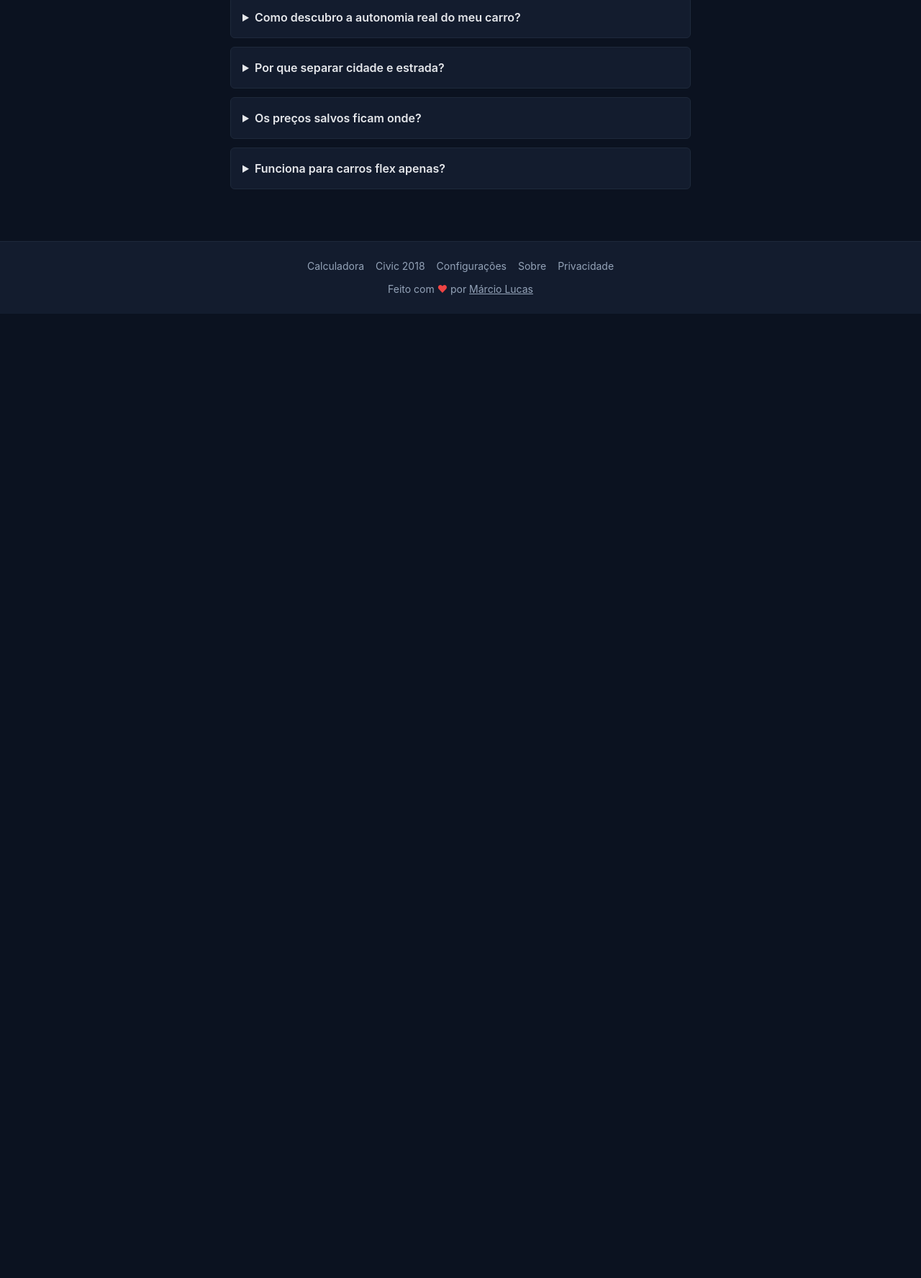
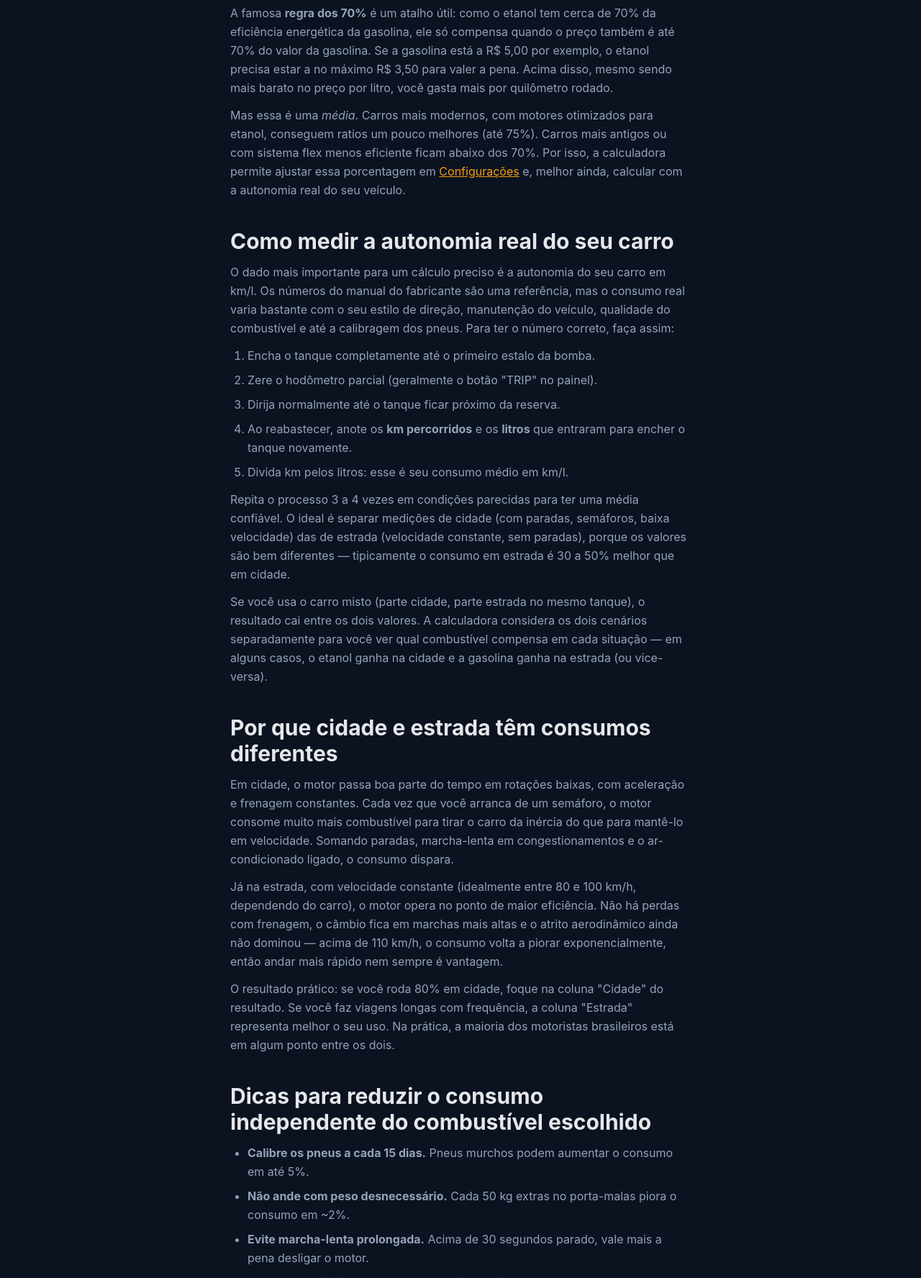
Before and after one commit to marciioluucas/marciioluucas.github.io, an Astro site: page / in a window 1280 px wide. Shown: the part 1024-2800 px from the top of the page at 72% size. Before the commit the page ends 1460 px from the top, so only its background shows below. Built offline with nearby package versions, Linux system fonts and the light colour scheme; Astro itself is replaced by a stand-in of ours.

Commit message:
feat: add educational content for adsense compliance and seo

```diff
--- /dev/null
+++ b/src/components/EducationalContent.astro
@@ -0,0 +1,112 @@
+---
+---
+<article class="container-app mt-12 space-y-10 text-base leading-relaxed">
+  <section>
+    <h2 class="text-2xl font-bold sm:text-3xl">Como saber se o etanol vale a pena</h2>
+    <p class="mt-3 text-muted">
+      A pergunta mais comum em qualquer posto de combustível é: <strong>etanol ou gasolina?</strong>
+      A resposta certa não é universal — depende do preço do dia, do seu carro e até de
+      onde você dirige (cidade ou estrada). Esta calculadora resolve essa dúvida em segundos
+      usando os números que importam: o quanto seu carro roda com cada combustível e quanto
+      cada um custa.
+    </p>
+    <p class="mt-3 text-muted">
+      A famosa <strong>regra dos 70%</strong> é um atalho útil: como o etanol tem cerca de
+      70% da eficiência energética da gasolina, ele só compensa quando o preço também é
+      até 70% do valor da gasolina. Se a gasolina está a R$ 5,00 por exemplo, o etanol
+      precisa estar a no máximo R$ 3,50 para valer a pena. Acima disso, mesmo sendo mais
+      barato no preço por litro, você gasta mais por quilômetro rodado.
+    </p>
+    <p class="mt-3 text-muted">
+      Mas essa é uma <em>média</em>. Carros mais modernos, com motores otimizados para etanol,
+      conseguem ratios um pouco melhores (até 75%). Carros mais antigos ou com sistema flex
+      menos eficiente ficam abaixo dos 70%. Por isso, a calculadora permite ajustar essa
+      porcentagem em <a class="text-primary underline" href="/configuracoes">Configurações</a>
+      e, melhor ainda, calcular com a autonomia real do seu veículo.
+    </p>
+  </section>
+
+  <section>
+    <h2 class="text-2xl font-bold sm:text-3xl">Como medir a autonomia real do seu carro</h2>
+    <p class="mt-3 text-muted">
+      O dado mais importante para um cálculo preciso é a autonomia do seu carro em km/l.
+      Os números do manual do fabricante são uma referência, mas o consumo real varia
+      bastante com o seu estilo de direção, manutenção do veículo, qualidade do combustível
+      e até a calibragem dos pneus. Para ter o número correto, faça assim:
+    </p>
+    <ol class="mt-3 list-decimal space-y-2 pl-6 text-muted">
+      <li>Encha o tanque completamente até o primeiro estalo da bomba.</li>
+      <li>Zere o hodômetro parcial (geralmente o botão "TRIP" no painel).</li>
+      <li>Dirija normalmente até o tanque ficar próximo da reserva.</li>
+      <li>Ao reabastecer, anote os <strong>km percorridos</strong> e os <strong>litros</strong> que entraram para encher o tanque novamente.</li>
+      <li>Divida km pelos litros: esse é seu consumo médio em km/l.</li>
+    </ol>
+    <p class="mt-3 text-muted">
+      Repita o processo 3 a 4 vezes em condições parecidas para ter uma média confiável.
+      O ideal é separar medições de cidade (com paradas, semáforos, baixa velocidade) das
+      de estrada (velocidade constante, sem paradas), porque os valores são bem diferentes —
+      tipicamente o consumo em estrada é 30 a 50% melhor que em cidade.
+    </p>
+    <p class="mt-3 text-muted">
+      Se você usa o carro misto (parte cidade, parte estrada no mesmo tanque), o resultado
+      cai entre os dois valores. A calculadora considera os dois cenários separadamente
+      para você ver qual combustível compensa em cada situação — em alguns casos, o etanol
+      ganha na cidade e a gasolina ganha na estrada (ou vice-versa).
+    </p>
+  </section>
+
+  <section>
+    <h2 class="text-2xl font-bold sm:text-3xl">Por que cidade e estrada têm consumos diferentes</h2>
+    <p class="mt-3 text-muted">
+      Em cidade, o motor passa boa parte do tempo em rotações baixas, com aceleração e
+      frenagem constantes. Cada vez que você arranca de um semáforo, o motor consome
+      muito mais combustível para tirar o carro da inércia do que para mantê-lo em
+      velocidade. Somando paradas, marcha-lenta em congestionamentos e o ar-condicionado
+      ligado, o consumo dispara.
+    </p>
+    <p class="mt-3 text-muted">
+      Já na estrada, com velocidade constante (idealmente entre 80 e 100 km/h, dependendo
+      do carro), o motor opera no ponto de maior eficiência. Não há perdas com frenagem,
+      o câmbio fica em marchas mais altas e o atrito aerodinâmico ainda não dominou —
+      acima de 110 km/h, o consumo volta a piorar exponencialmente, então andar mais
+      rápido nem sempre é vantagem.
+    </p>
+    <p class="mt-3 text-muted">
+      O resultado prático: se você roda 80% em cidade, foque na coluna "Cidade" do
+      resultado. Se você faz viagens longas com frequência, a coluna "Estrada" representa
+      melhor o seu uso. Na prática, a maioria dos motoristas brasileiros está em algum
+      ponto entre os dois.
+    </p>
+  </section>
+
+  <section>
+    <h2 class="text-2xl font-bold sm:text-3xl">Dicas para reduzir o consumo independente do combustível escolhido</h2>
+    <ul class="mt-3 space-y-2 pl-6 list-disc text-muted">
+      <li><strong>Calibre os pneus a cada 15 dias.</strong> Pneus murchos podem aumentar o consumo em até 5%.</li>
+      <li><strong>Não ande com peso desnecessário.</strong> Cada 50 kg extras no porta-malas piora o consumo em ~2%.</li>
+      <li><strong>Evite marcha-lenta prolongada.</strong> Acima de 30 segundos parado, vale mais a pena desligar o motor.</li>
+      <li><strong>Use o ar-condicionado com moderação em cidade.</strong> Janela aberta consome menos abaixo de 60 km/h. Acima disso, o ar é mais eficiente que a resistência aerodinâmica das janelas.</li>
+      <li><strong>Faça manutenção preventiva.</strong> Filtros sujos (ar e combustível), velas gastas e óleo vencido aumentam o consumo silenciosamente.</li>
+      <li><strong>Antecipe o trânsito.</strong> Frear é jogar dinheiro fora — a energia que tirou o carro da inércia vira calor no disco do freio. Quem dirige "lendo" o trânsito gasta menos.</li>
+      <li><strong>Use o câmbio corretamente.</strong> Em carros manuais, troque para a marcha mais alta assim que possível sem forçar o motor (acima de 1.500-2.000 rpm em cruzeiro).</li>
+    </ul>
+  </section>
+
+  <section>
+    <h2 class="text-2xl font-bold sm:text-3xl">Quando misturar etanol e gasolina vale a pena?</h2>
+    <p class="mt-3 text-muted">
+      Carros flex aceitam qualquer proporção entre os dois combustíveis no mesmo tanque,
+      e a injeção eletrônica se ajusta automaticamente em alguns ciclos. Misturar pode
+      fazer sentido em duas situações: quando você precisa abastecer em um posto onde
+      apenas um dos dois está disponível e o tanque ainda tem o outro, ou quando você
+      quer reduzir o impacto ambiental aumentando o percentual de etanol mesmo que
+      financeiramente seja neutro.
+    </p>
+    <p class="mt-3 text-muted">
+      Tecnicamente, não há prejuízo ao motor — os carros flex foram projetados para isso.
+      Mas o ganho financeiro de misturar é zero: o cálculo final continua sendo o
+      preço médio ponderado pelo volume de cada um. Se um compensa e o outro não,
+      o que compensa, compensa em qualquer proporção.
+    </p>
+  </section>
+</article>
--- a/src/pages/index.astro
+++ b/src/pages/index.astro
@@ -4,6 +4,7 @@ import SEO from '../components/SEO.astro';
 import AdSlot from '../components/AdSlot.astro';
 import FuelCalculator from '../components/FuelCalculator.astro';
 import FAQ from '../components/FAQ.astro';
+import EducationalContent from '../components/EducationalContent.astro';
 import faq from '../data/faq.json';
 import { AD_SLOTS } from '../lib/ads';
 
@@ -42,6 +43,7 @@ const jsonLd = [
   <div class="container-app">
     <AdSlot slot={AD_SLOTS.inArticle} format="fluid" layout="in-article" />
   </div>
+  <EducationalContent />
   <FAQ />
   <div class="container-app">
     <AdSlot slot={AD_SLOTS.footer} />
```
